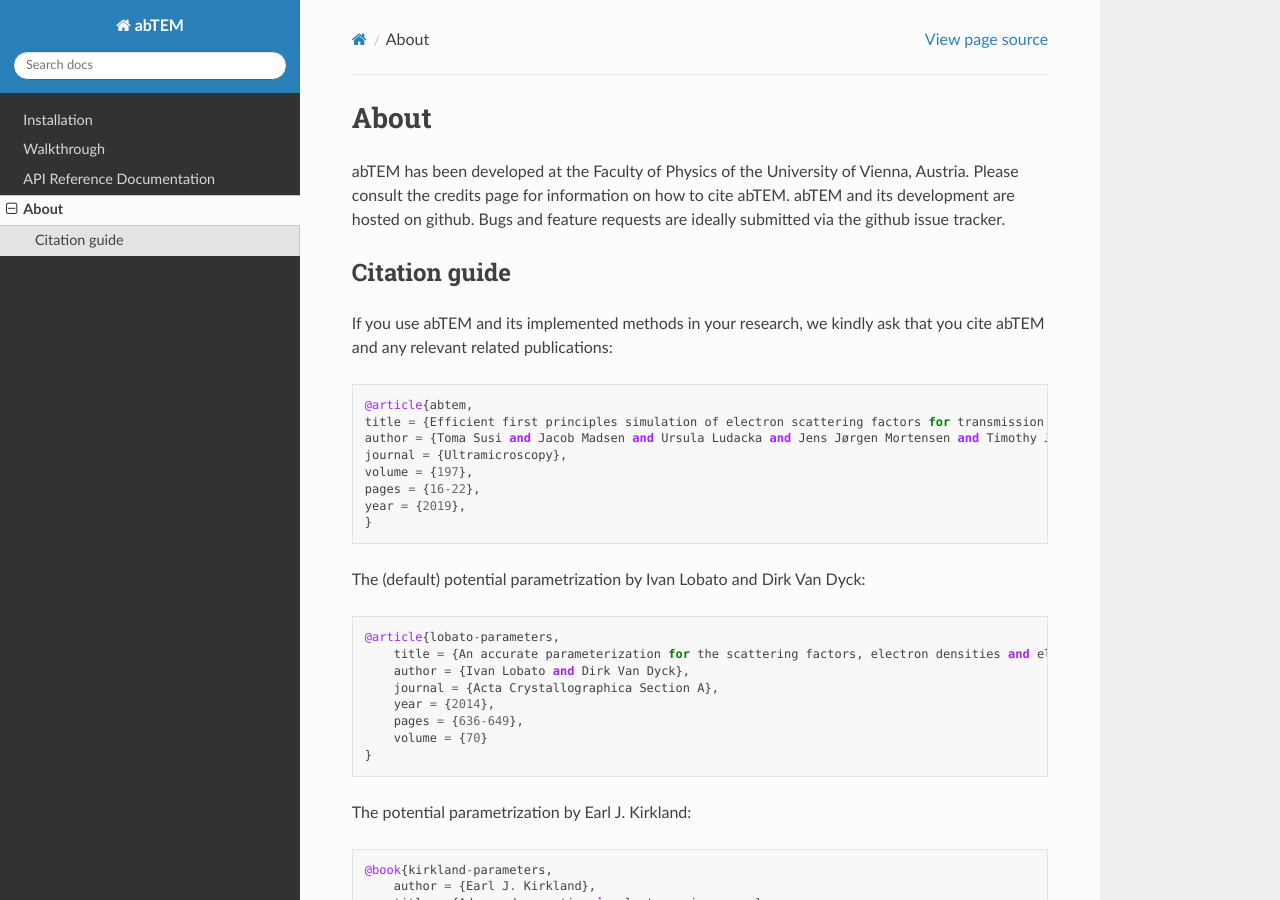
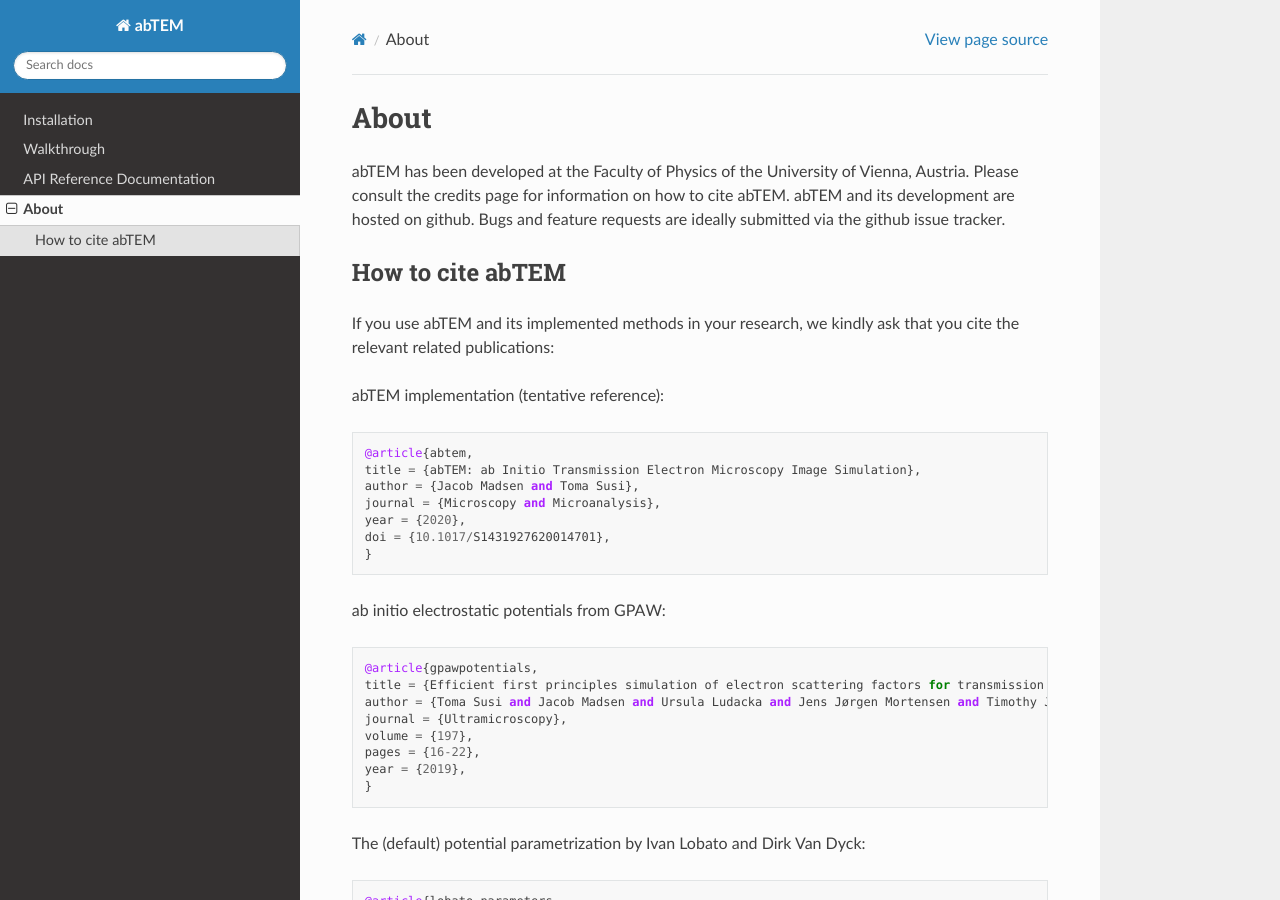
Before and after one commit to abTEM/abTEM, a Sphinx documentation site: the page built from docs/source/about.rst, in a window 1280 px wide and 900 px high. Built offline with Sphinx 7.4.7 and the Read the Docs theme 2.0.0, drawn with Linux system fonts in a browser that asks for light colours; pages that are not in the unit, such as notebooks, are missing from menus.

Commit message:
Added M&M abstract to cite.

```diff
--- a/docs/source/about.rst
+++ b/docs/source/about.rst
@@ -5,11 +5,23 @@
 for information on how to cite abTEM. abTEM and its development are hosted on github. Bugs and feature requests are
 ideally submitted via the github issue tracker.
 
-Citation guide
---------------
-If you use abTEM and its implemented methods in your research, we kindly ask that you cite abTEM and any relevant related publications::
+How to cite abTEM
+-----------------
+If you use abTEM and its implemented methods in your research, we kindly ask that you cite the relevant related publications::
+
+abTEM implementation (tentative reference)::
 
     @article{abtem,
+    title = {abTEM: ab Initio Transmission Electron Microscopy Image Simulation},
+    author = {Jacob Madsen and Toma Susi},
+    journal = {Microscopy and Microanalysis},
+    year = {2020},
+    doi = {10.1017/S1431927620014701},
+    }
+
+ab initio electrostatic potentials from GPAW::
+
+    @article{gpawpotentials,
     title = {Efficient first principles simulation of electron scattering factors for transmission electron microscopy},
     author = {Toma Susi and Jacob Madsen and Ursula Ludacka and Jens Jørgen Mortensen and Timothy J. Pennycook and Zhongbo Lee and Jani Kotakoski and Ute Kaiser and Jannik C. Meyer},
     journal = {Ultramicroscopy},
```
